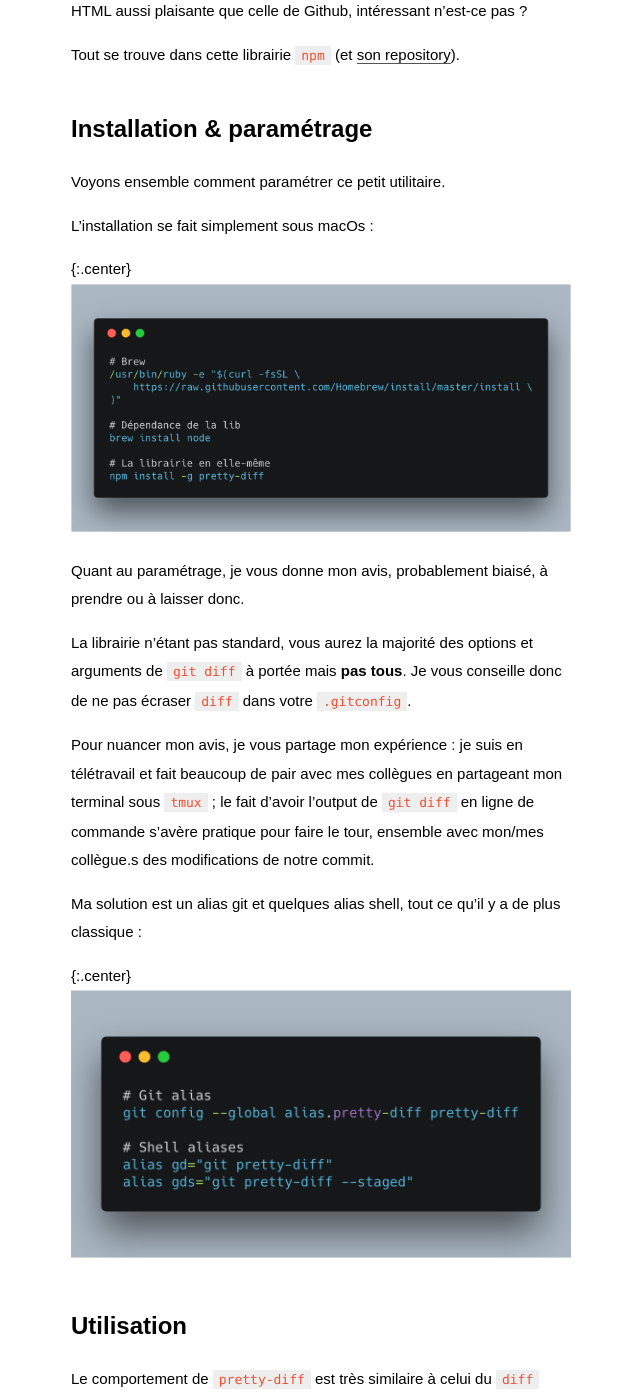
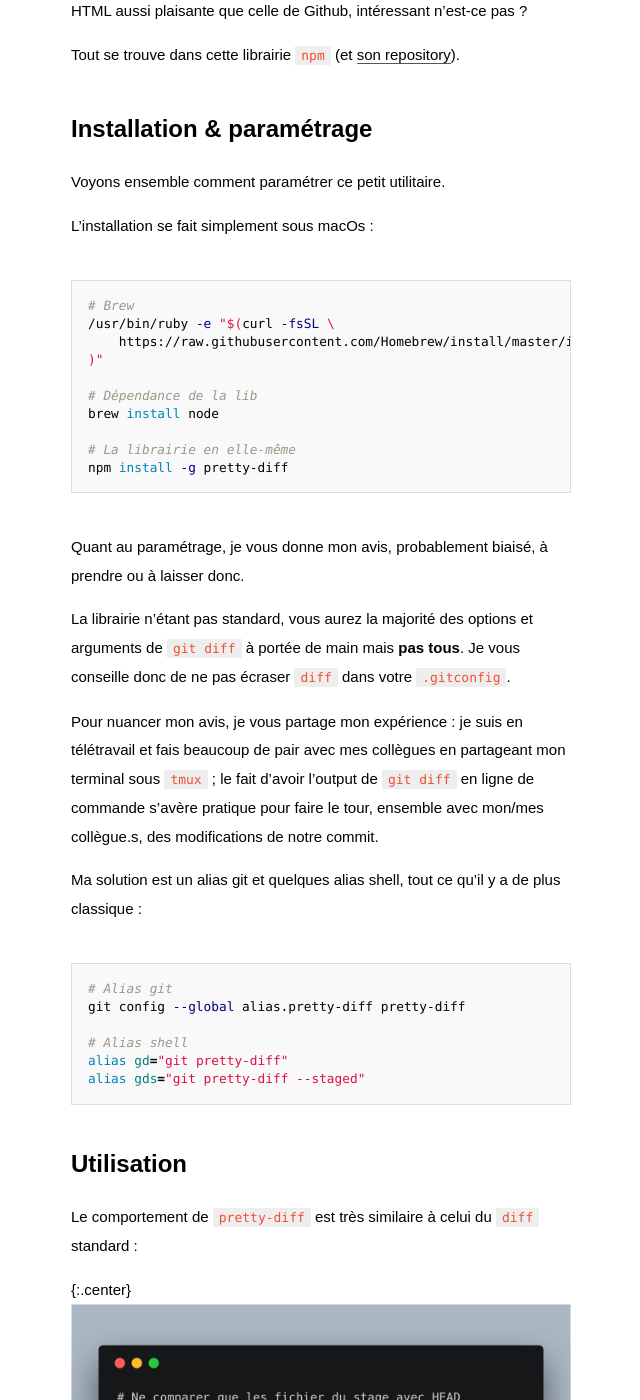
Before and after one commit to Evaneos/le-truc, a Jekyll site: the page built from _posts/2018-02-20-git-diff-github-style.md, in a window 1280 px wide and 1400 px high, scrolled down 413 px. Shown: the whole window, without its empty margins (319-959 px from the left). Built offline with Jekyll 4.4.1, drawn with Linux system fonts in a browser that asks for light colours; some web fonts are replaced.

Commit message:
Update article "Git diff Github style" with code snippet...
That can be copy/paster

````diff
--- a/_posts/2018-02-20-git-diff-github-style.md
+++ b/_posts/2018-02-20-git-diff-github-style.md
@@ -16,17 +16,35 @@ Voyons ensemble comment paramétrer ce petit utilitaire.
 
 L'installation se fait simplement sous macOs :
 
-{:.center} ![Inline]({{ "/assets/2018-02-20-git-diff-github-style/git-pretty-diff_installation.png" | absolute_url }})
+```shell
+# Brew
+/usr/bin/ruby -e "$(curl -fsSL \
+    https://raw.githubusercontent.com/Homebrew/install/master/install \
+)"
+
+# Dépendance de la lib
+brew install node
+
+# La librairie en elle-même
+npm install -g pretty-diff
+```
 
 Quant au paramétrage, je vous donne mon avis, probablement biaisé, à prendre ou à laisser donc.
 
-La librairie n'étant pas standard, vous aurez la majorité des options et arguments de `git diff` à portée mais **pas tous**. Je vous conseille donc de ne pas écraser `diff` dans votre `.gitconfig`.
+La librairie n'étant pas standard, vous aurez la majorité des options et arguments de `git diff` à portée de main mais **pas tous**. Je vous conseille donc de ne pas écraser `diff` dans votre `.gitconfig`.
 
-Pour nuancer mon avis, je vous partage mon expérience : je suis en télétravail et fait beaucoup de pair avec mes collègues en partageant mon terminal sous `tmux` ; le fait d'avoir l'output de `git diff` en ligne de commande s'avère pratique pour faire le tour, ensemble avec mon/mes collègue.s des modifications de notre commit.
+Pour nuancer mon avis, je vous partage mon expérience : je suis en télétravail et fais beaucoup de pair avec mes collègues en partageant mon terminal sous `tmux` ; le fait d'avoir l'output de `git diff` en ligne de commande s'avère pratique pour faire le tour, ensemble avec mon/mes collègue.s, des modifications de notre commit.
 
 Ma solution est un alias git et quelques alias shell, tout ce qu'il y a de plus classique :
 
-{:.center} ![Inline]({{ "/assets/2018-02-20-git-diff-github-style/git-pretty-diff_configuration.png" | absolute_url }})
+```shell
+# Alias git
+git config --global alias.pretty-diff pretty-diff
+
+# Alias shell
+alias gd="git pretty-diff"
+alias gds="git pretty-diff --staged"
+```
 
 ## Utilisation
 
````
